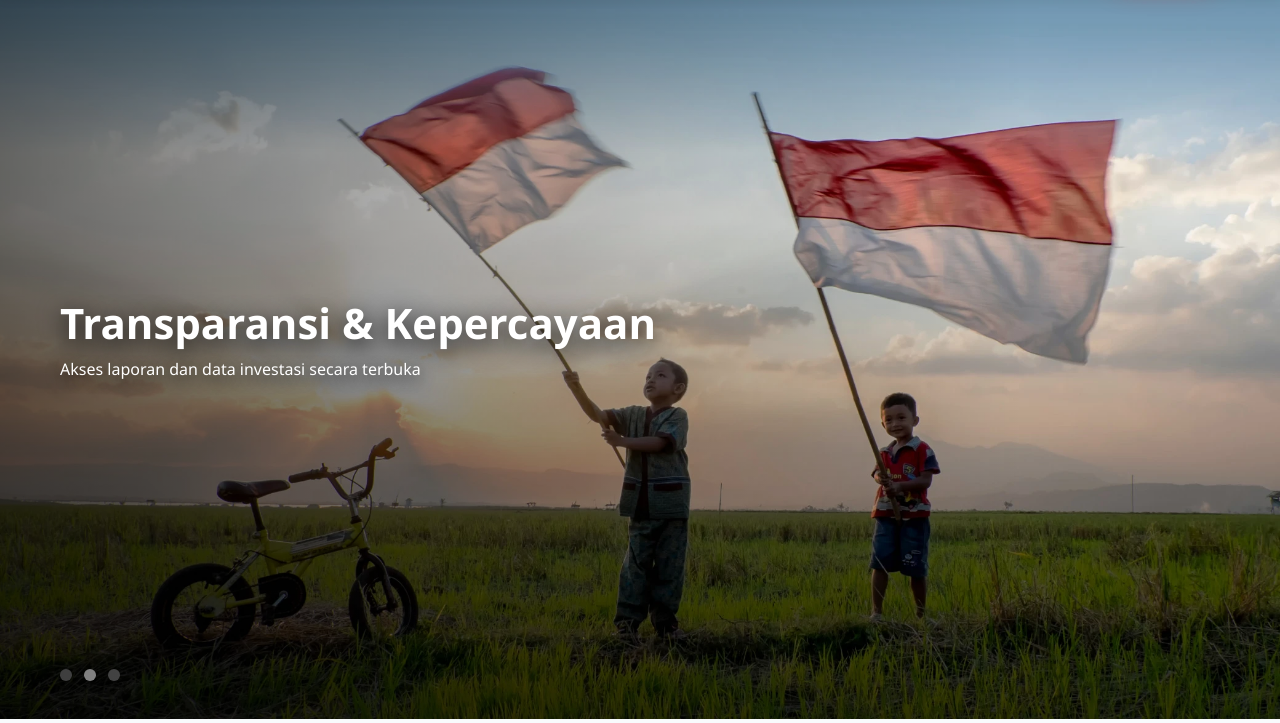
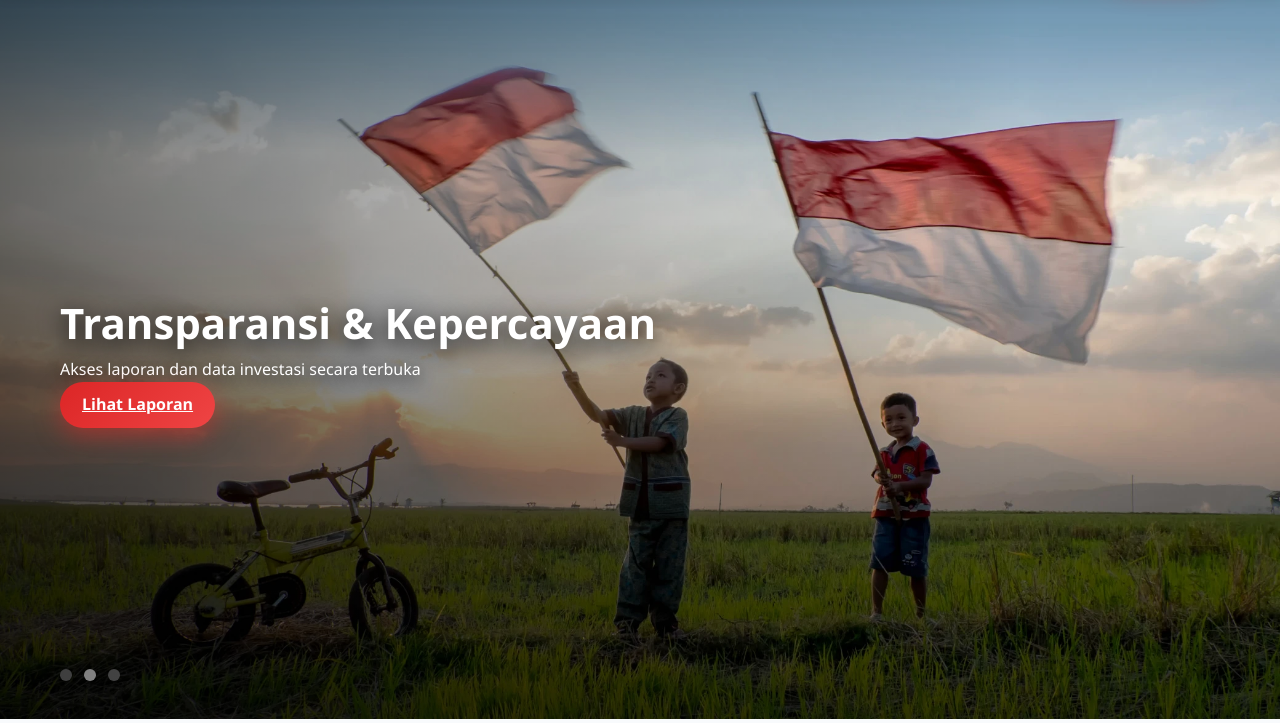
Before and after one commit to JaydenLee24/danantara-redesign, a PHP site: page / in a window 1280 px wide. Shown: the part 87-810 px from the top of the page. Run offline with PHP 8.4, Linux system fonts and the light colour scheme.

Commit message:
Update style.css

```diff
--- a/css/style.css
+++ b/css/style.css
@@ -323,6 +323,10 @@ footer {
 .slide.active {
     opacity: 1;
 }
+.slide.active a {
+    transform: translateY(0);
+    opacity: 1;
+}
 
 .hero-slider h1 {
     font-size: 42px;
```
